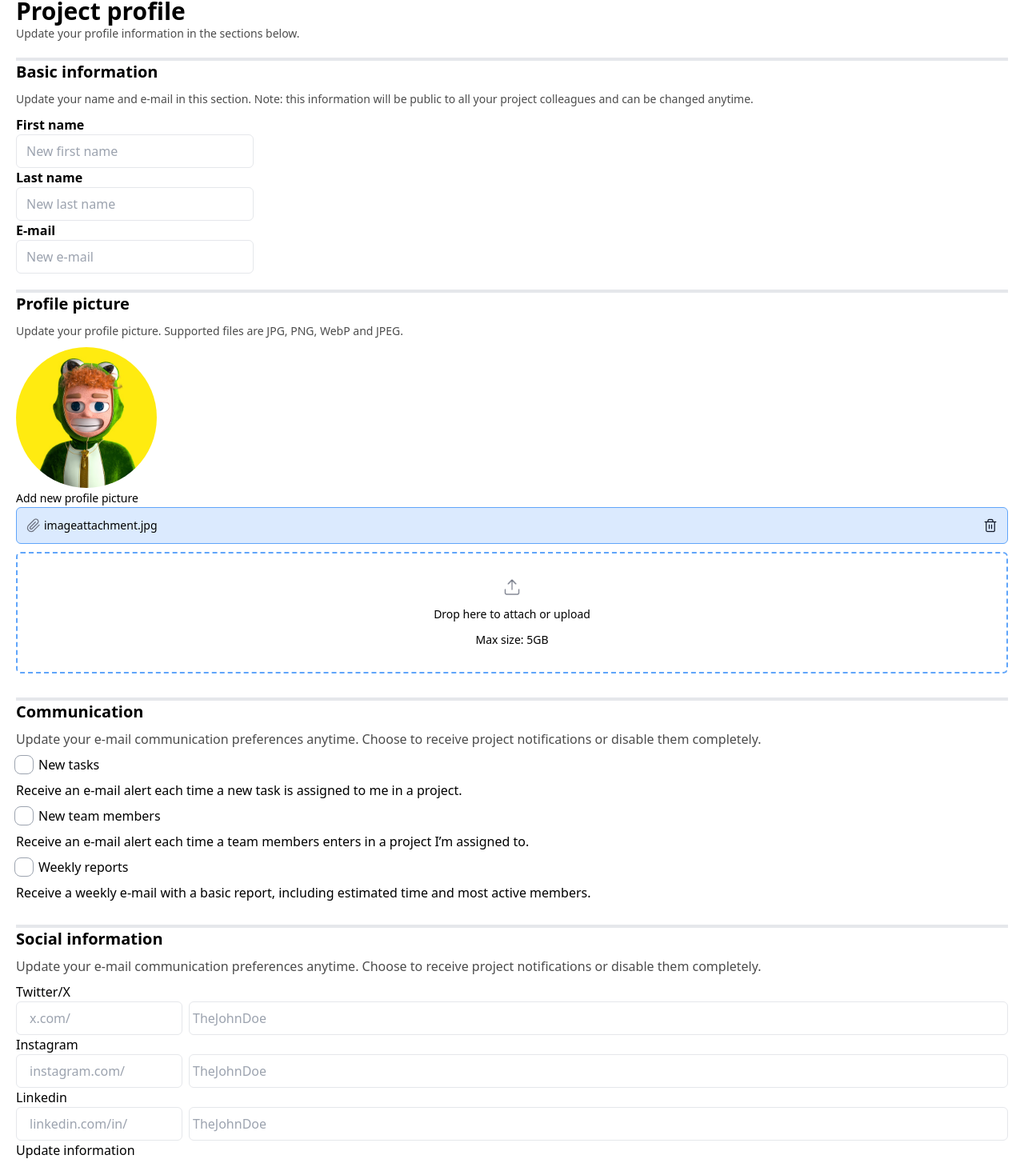
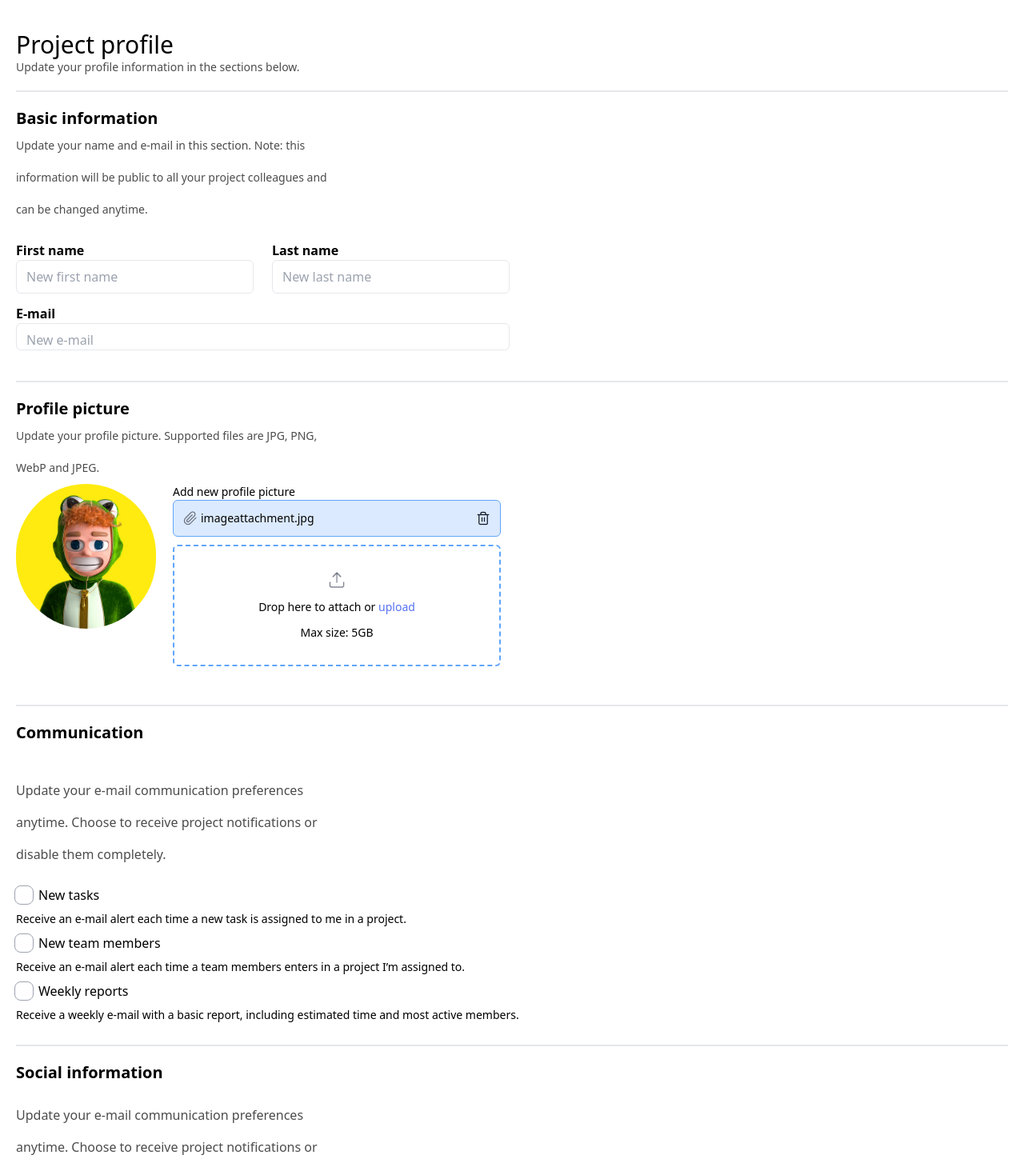
Before and after one commit to tretake/Desafio-2---Semana-08---JURASSIC, a React (Vite) app: page /settings in a window 1280 px wide. Shown: the part 304-1758 px from the top of the page at 80% size. Built offline with nearby package versions, Linux system fonts and the light colour scheme.

Commit message:
feat: settings page done

```diff
--- a/src/pages/Settings.tsx
+++ b/src/pages/Settings.tsx
@@ -1,10 +1,12 @@
-import React from 'react'
+
+
+import Button from "../components/Button"
 
 const Settings = () => {
   return (
-    <div className='m-5 divide-y-4 flex flex-col gap-5'>
-      <section>
-        <div className='flex py-11' >
+    <div className='m-5 divide-y-2 flex flex-col gap-[19px] '>
+      <section >
+        <div className='flex py-[65px]' >
           <img className='w-28 rounded-full drop-shadow-[0px_2px_2px_rgba(0,0,0,0.50)] ' src="./src/assets/profile_picture.jpg" alt="profile image" />
           <div className='flex flex-col justify-center'>
           <h1 className=' px-4 text-3xl font-bold' >John Doe</h1>
@@ -12,46 +14,51 @@ const Settings = () => {
           </div>
         </div>
         <div>
-          <h1 className='text-3xl font-bold'>Project profile</h1>
+          <h1 className='text-3xl font-medium'>Project profile</h1>
           <p className='opacity-70 text-sm'>Update your profile information in the sections below.</p>
         </div>
-      </section>
+      </section >
 
-      <section className='flex flex-col  ' >
-        <h2 className='text-xl font-bold'>Basic information</h2>
-        <p className='opacity-70 leading-10 text-sm '>Update your name and e-mail in this section. Note: this information will be public to all your project colleagues and can be changed anytime.</p>
+      <section className='flex flex-col   py-[19px]' >
+        <h2 className='text-xl font-semibold '>Basic information</h2>
+        <p className=' mb-[19px] max-w-[401px] opacity-70 leading-10 text-sm '>Update your name and e-mail in this section. Note: this information will be public to all your project colleagues and can be changed anytime.</p>
 
-        <label className='font-semibold w-[297px] ' htmlFor="">First name
-        <input className='border px-3 py-2 rounded-md w-[297px] font-normal ' type="text" placeholder='New first name' />
+        <div className="flex flex-wrap gap-[13px]  max-w-[800px]">
+        <label className='font-semibold   mr-[10px] ' htmlFor="">First name <br />
+        <input className='border px-3 py-2  rounded-md w-[297px] font-normal ' type="text" placeholder='New first name' />
         </label>
-        <label className='font-semibold w-[297px] ' htmlFor="">Last name
+        <label className='font-semibold ' htmlFor="">Last name <br />
         <input className='border px-3 py-2 rounded-md w-[297px] font-normal ' type="text" placeholder='New last name' />
         </label>
-        <label className='font-semibold w-[297px] ' htmlFor="">E-mail
-        <input className='border px-3 py-2 rounded-md w-[297px] font-normal' type="text" placeholder='New e-mail' />
+        <label className='font-semibold  grow ' htmlFor="">E-mail <br />
+        <input className='border px-3 pt-2 rounded-md font-normal w-[297px] md:w-[617px]  ' type="text" placeholder='New e-mail' />
         </label>
+        </div>
         </section>
-      <section className='' >
+      <section className='  py-[19px]' >
         <h2 className='text-xl font-bold'>Profile picture</h2>
-        <p className='opacity-70 leading-10 text-sm'>Update your profile picture. Supported files are JPG, PNG, WebP and JPEG.</p>
-        <img className='w-44 rounded-full ' src="./src/assets/profile_picture.jpg" alt="profile image" />
-        <label className='font-medium text-sm' htmlFor="">Add new profile picture
-        <br />
-        <div className='bg-blue-100 w-full  border-[1px] border-blue-400 rounded-md p-3  flex justify-between items-center' >
-          <div className='w-[181px]  flex items-center gap-1'>
+        <p className=' max-w-[401px] opacity-70 leading-10 text-sm'>Update your profile picture. Supported files are JPG, PNG, WebP and JPEG.</p>
+
+        <div className="flex flex-col w-full md:flex-row gap-[21px] ">
+          <img className='w-[175px] h-[181px] rounded-full ' src="./src/assets/profile_picture.jpg" alt="profile image" />
+          <label className='font-medium text-sm grow max-w-[410px]' htmlFor="">Add new profile picture
+
+            <div className='bg-blue-100   border-[1px] border-blue-400 rounded-md p-3  flex justify-between items-center' >
+              <div className=' flex items-center gap-1'>
               <img className='w-[18px] h-[18px]' src="./src/assets/icons/clip.png" alt="" /><p>imageattachment.jpg</p> </div>
               <img src="./src/assets/icons/trash.png" alt="" />
             </div>
               <div className=' flex flex-col items-center justify-center h-[152px] my-[10px] border-dashed border-blue-400 rounded-md border-[2px]  text-center' >
               <img className='w-6' src="./src/assets/icons/upload.png" alt="" />
-          <h1 className='my-3'>Drop here to attach or upload</h1>
+              <h1 className='my-3'>Drop here to attach or <a className="text-[#5570F1]" href=""> upload </a> </h1>
               <p  >Max size: 5GB</p>
             </div>
           </label>
+        </div>
       </section>
       <section>
-        <h2 className='text-xl font-bold' >Communication</h2>
-        <p className='opacity-70 leading-10 '>Update your e-mail communication preferences anytime. Choose to receive project notifications or disable them completely.</p>
+        <h2 className='text-xl font-bold  py-[19px]' >Communication</h2>
+        <p className='max-w-[401px] opacity-70 leading-10 py-[19px] '>Update your e-mail communication preferences anytime. Choose to receive project notifications or disable them completely.</p>
         <ul>
           <li>
           <label  className='flex gap-2 items-center ' htmlFor="">
@@ -59,9 +66,9 @@ const Settings = () => {
                           w-5 h-5   outline outline-1 outline-offset-1
                           rounded-[6px] outline-gray-400
                           cursor-pointer
-                          checked:bg-blue-500 ' type="checkbox" />
+                          checked:bg-[#5570F1] ' type="checkbox" />
             New tasks</label>
-            <p className='py-2'>Receive an e-mail alert each time a new task is assigned to me in a project.</p>
+            <p className='py-2 text-sm'>Receive an e-mail alert each time a new task is assigned to me in a project.</p>
           </li>
           <li>
           <label  className='flex gap-2 items-center ' htmlFor="">
@@ -69,9 +76,9 @@ const Settings = () => {
                           w-5 h-5   outline outline-1 outline-offset-1
                           rounded-[6px] outline-gray-400
                           cursor-pointer
-                          checked:bg-blue-500 ' type="checkbox" />
+                          checked:bg-[#5570F1] ' type="checkbox" />
             New team members</label>
-            <p className='py-2'>Receive an e-mail alert each time a team members enters in a project I’m assigned to.</p>
+            <p className='py-2 text-sm'>Receive an e-mail alert each time a team members enters in a project I’m assigned to.</p>
           </li>
           <li>
           <label  className='flex gap-2 items-center ' htmlFor="">
@@ -79,34 +86,36 @@ const Settings = () => {
                           w-5 h-5   outline outline-1 outline-offset-1
                           rounded-[6px] outline-gray-400
                           cursor-pointer
-                          checked:bg-blue-500 ' type="checkbox" />
+                          checked:bg-[#5570F1] ' type="checkbox" />
             Weekly reports</label>
-            <p className='py-2'>Receive a weekly e-mail with a basic report, including estimated time and most active members.</p>
+            <p className='py-2 text-sm'>Receive a weekly e-mail with a basic report, including estimated time and most active members.</p>
           </li>
         </ul>
       </section>
       <section>
-        <h2 className='text-xl font-bold'>Social information</h2>
-        <p className='opacity-70 leading-10 '>Update your e-mail communication preferences anytime. Choose to receive project notifications or disable them completely.</p>
+        <h2 className='text-xl font-bold py-[19px]'>Social information</h2>
+        <p className='max-w-[401px] opacity-70 leading-10 '>Update your e-mail communication preferences anytime. Choose to receive project notifications or disable them completely.</p>
 
-        <h1 className='w-full'>Twitter/X</h1>
+        <h1 className='w-full text-xs text-[#5E6366] mb-[9px] '>Twitter/X</h1>
         <label className='flex flex-row gap-2 ' htmlFor="">
           <input className=' grow-0 w-52 border py-2 px-4  rounded-md ' type="text" placeholder='x.com/' readOnly />
-          <input className=' grow border p-1 rounded-md min-w-0' type="text" placeholder='TheJohnDoe'/>
+          <input className=' max-w-[158px] grow border p-1 rounded-md min-w-0' type="text" placeholder='TheJohnDoe'/>
         </label>
-        <h1 className='w-full'>Instagram</h1>
+        <h1 className='w-full text-xs text-[#5E6366] mb-[9px]'>Instagram</h1>
         <label className='flex flex-row gap-2 ' htmlFor="">
           <input className=' grow-0 w-52 border py-2 px-4  rounded-md ' type="text" placeholder='instagram.com/' readOnly />
-          <input className=' grow border p-1 rounded-md min-w-0' type="text" placeholder='TheJohnDoe'/>
+          <input className=' max-w-[158px] grow border p-1 rounded-md min-w-0' type="text" placeholder='TheJohnDoe'/>
         </label>
-        <h1 className='w-full'>Linkedin</h1>
+        <h1 className='w-full text-xs text-[#5E6366] mb-[9px]'>Linkedin</h1>
         <label className='flex flex-row gap-2 ' htmlFor="">
           <input className=' grow-0 w-52 border py-2 px-4  rounded-md ' type="text" placeholder='linkedin.com/in/' readOnly />
-          <input className=' grow border p-1 rounded-md min-w-0' type="text" placeholder='TheJohnDoe'/>
+          <input className='  max-w-[158px] grow border p-1 rounded-md min-w-0' type="text" placeholder='TheJohnDoe'/>
         </label>
 
-        <button>Update information</button>
-        <p>Never mind, take me <a href="">back to my project.</a></p>
+        <div className=" my-12 flex flex-col items-center">
+        <Button  label='Update information' type='button' kind='primary' size='md' />
+        <p className="my-[17px]" >Never mind, take me <a className="text-[#5570F1] underline" href="">back to my project.</a></p>
+        </div>
       </section>
 
     </div> )
```
Lines whose indentation alone changed are shown as unchanged.
